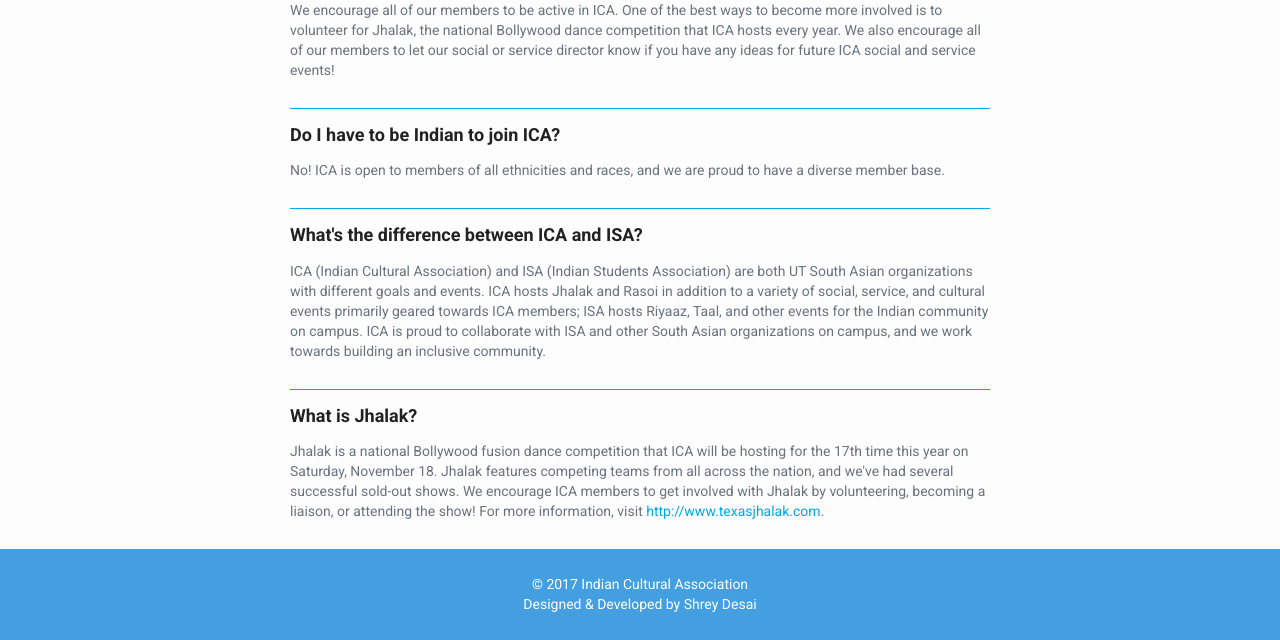
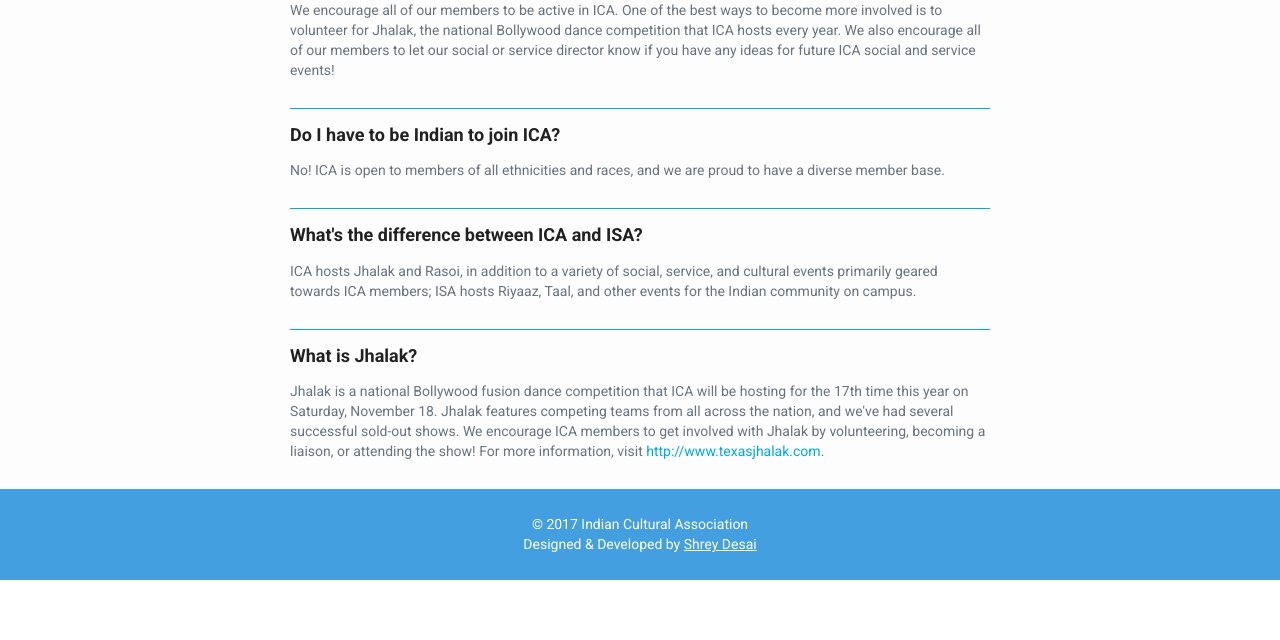
Before and after one commit to texas-ica/texas-ica.com, a Flask app: page /faq in a window 1280 px wide. Shown: the part 552-1192 px from the top of the page. After the commit the page ends 1132 px from the top, so only its background shows below. Run offline with Flask 2, Linux system fonts and the light colour scheme; parts of the project's set-up code (start-up, migrations or seed data) failed here and were passed over; some libraries are stand-ins or nearby versions.

Commit message:
minor content changes

```diff
--- a/ica/templates/base.html
+++ b/ica/templates/base.html
@@ -64,7 +64,7 @@
     <!-- Footer -->
     <div class="ui footer">
         <div class="ui center aligned text container">
-            <p>© 2017 Indian Cultural Association<br>Designed &amp; Developed by <a href="https://linkedin.com/in/shreydesai">Shrey Desai</a></p>
+            <p>© 2017 Indian Cultural Association<br>Designed &amp; Developed by <a style="text-decoration: underline;" href="https://linkedin.com/in/shreydesai">Shrey Desai</a></p>
         </div>
     </div>
 
--- a/ica/templates/website/board.html
+++ b/ica/templates/website/board.html
@@ -6,7 +6,7 @@
 
 {% block content %}
 <div id="board" class="ui container">
-    {{ render_header('ICA Board', 'Meet the official 2017-2018 ICA Executive Board! They work hard, behind the scenes of all ICA events to show you all that Austin has to offer!') }}
+    {{ render_header('ICA Board', 'Meet the official 2017-2018 ICA Executive Board! They work hard, behind the scenes of all ICA events, to show you all that Austin has to offer!') }}
     <div class="ui four column stackable grid">
         {% for key, value in data %}
         <div class="column">
--- a/ica/templates/website/faq.html
+++ b/ica/templates/website/faq.html
@@ -10,14 +10,14 @@
     {{ render_faq('What do the membership dues cover?', 'The dues are $20 for the full year and $15 for one semester. By paying your dues, you will get an ICA t-shirt, free mango lassi at all Rasois (while supplies last), discounted tickets to signature events (such as Jhalak), and free admission into all ICA social, service, and professional events! ') }}
     <div class="ui vertical segment">
         <h3>What is Rasoi?</h3>
-        <p>ICA hosts Rasoi on the first Wednesday of every month in West Mall, right next to the FAC. We sell fresh vegetarian and non-vegetarian Indian food at affordable prices. ICA members receive free mango lassi at all Rasois (while supplies last). Check out our <a href="https://www.facebook.com/TexasICA/">Facebook page</a> to see when the next Rasoi is!</p>
+        <p>ICA hosts Rasoi on the first Wednesday of every month in West Mall, right next to the FAC. We sell fresh vegetarian and non-vegetarian Indian food at affordable prices. ICA members receive free mango lassi at all Rasois (while supplies last). Check out our <a href="https://www.facebook.com/TexasICA/" target="_blank">Facebook page</a> to see when the next Rasoi is!</p>
     </div>
     {{ render_faq("How can I get more involved with ICA even if I'm not on the executive board?", 'We encourage all of our members to be active in ICA. One of the best ways to become more involved is to volunteer for Jhalak, the national Bollywood dance competition that ICA hosts every year. We also encourage all of our members to let our social or service director know if you have any ideas for future ICA social and service events!') }}
     {{ render_faq('Do I have to be Indian to join ICA?', 'No! ICA is open to members of all ethnicities and races, and we are proud to have a diverse member base.') }}
-    {{ render_faq("What's the difference between ICA and ISA?", 'ICA (Indian Cultural Association) and ISA (Indian Students Association) are both UT South Asian organizations with different goals and events. ICA hosts Jhalak and Rasoi in addition to a variety of social, service, and cultural events primarily geared towards ICA members; ISA hosts Riyaaz, Taal, and other events for the Indian community on campus. ICA is proud to collaborate with ISA and other South Asian organizations on campus, and we work towards building an inclusive community.') }}
+    {{ render_faq("What's the difference between ICA and ISA?", 'ICA hosts Jhalak and Rasoi, in addition to a variety of social, service, and cultural events primarily geared towards ICA members; ISA hosts Riyaaz, Taal, and other events for the Indian community on campus.') }}
     <div class="ui vertical segment">
         <h3>What is Jhalak?</h3>
-        <p>Jhalak is a national Bollywood fusion dance competition that ICA will be hosting for the 17th time this year on Saturday, November 18. Jhalak features competing teams from all across the nation, and we've had several successful sold-out shows. We encourage ICA members to get involved with Jhalak by volunteering, becoming a liaison, or attending the show! For more information, visit <a href="http://www.texasjhalak.com">http://www.texasjhalak.com</a>.</p>
+        <p>Jhalak is a national Bollywood fusion dance competition that ICA will be hosting for the 17th time this year on Saturday, November 18. Jhalak features competing teams from all across the nation, and we've had several successful sold-out shows. We encourage ICA members to get involved with Jhalak by volunteering, becoming a liaison, or attending the show! For more information, visit <a href="http://www.texasjhalak.com" target="_blank">http://www.texasjhalak.com</a>.</p>
     </div>
 </div>
 {% endblock %}
--- a/ica/templates/website/index.html
+++ b/ica/templates/website/index.html
@@ -71,7 +71,8 @@
                 <div class="column">
                     <p>Indian Cultural Association<br>100B W Dean Keeton St<br>Austin, TX 78712<br></p>
                     <p>
-                        Email: <a href="mailto:membership@texas-ica.com">membership@texas-ica.com</a><br>
+                        Email: <a href="mailto:membership@texas-ica.com" target="_blank">membership@texas-ica.com</a><br>
+                        Facebook: <a href="https://www.facebook.com/TexasICA/" target="_blank">Indian Cultural Association</a>
                     </p>
                 </div>
                 <div class="column">
```
